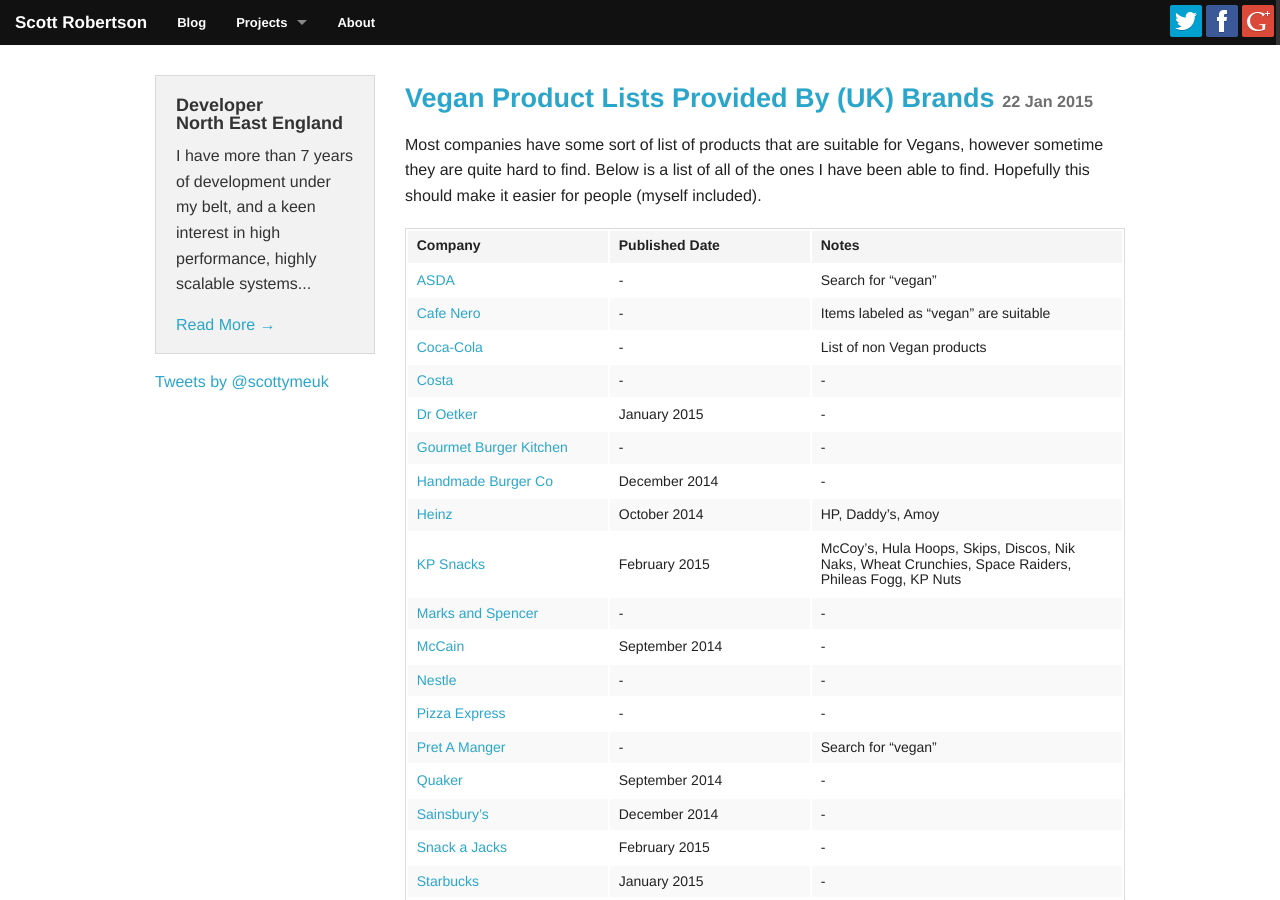
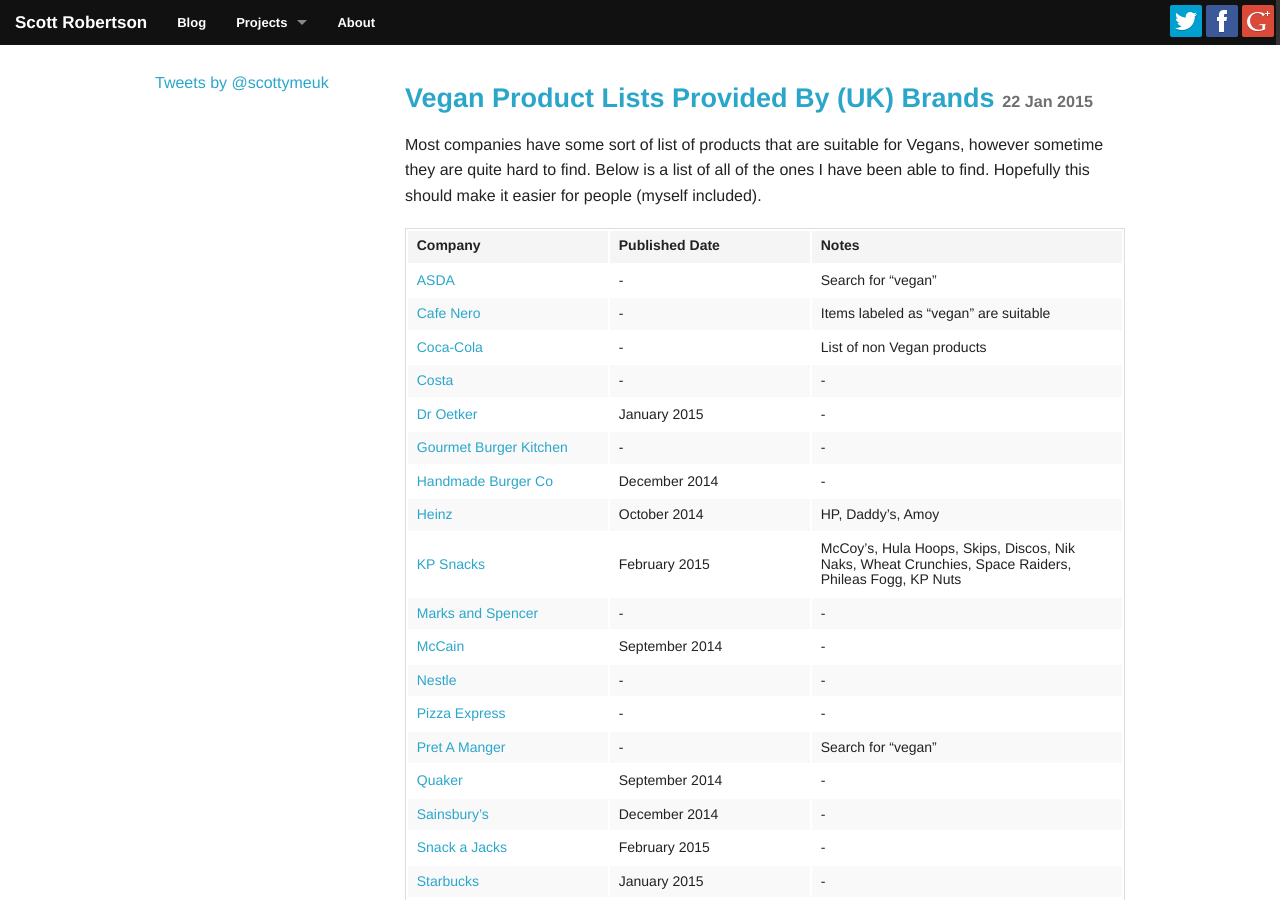
Before and after one commit to scottrobertson/scottrobertson.me, a Jekyll site: the page built from index.html, in a window 1280 px wide and 900 px high. Built offline with Jekyll 4.4.1, drawn with Linux system fonts in a browser that asks for light colours; nearby versions of some CDN libraries; Markdown is read by kramdown in place of the engine named in the settings; the list of posts is cut into pages by our own code; comment, search, counter and statistics services are not loaded.

Commit message:
Remove sidebar

```diff
--- a/_layouts/default.html
+++ b/_layouts/default.html
@@ -91,15 +91,6 @@
 
 
             <aside class="large-3 columns">
-
-                {% if page.sidebar %}
-                    <div class="panel">
-                        <h5>Developer <br /> North East England</h5>
-                        <p>I have more than 7 years of development under my belt, and a keen interest in high performance, highly scalable systems...</p>
-                        <a href="/about">Read More &rarr;</a>
-                    </div>
-                {% endif %}
-
                 <div class="hide-for-small">
                     <a class="twitter-timeline" href="https://twitter.com/scottymeuk" data-widget-id="248082399634792449">Tweets by @scottymeuk</a>
                     <script>!function(d,s,id){var js,fjs=d.getElementsByTagName(s)[0],p=/^http:/.test(d.location)?'http':'https';if(!d.getElementById(id)){js=d.createElement(s);js.id=id;js.src=p+"://platform.twitter.com/widgets.js";fjs.parentNode.insertBefore(js,fjs);}}(document,"script","twitter-wjs");</script>
```
